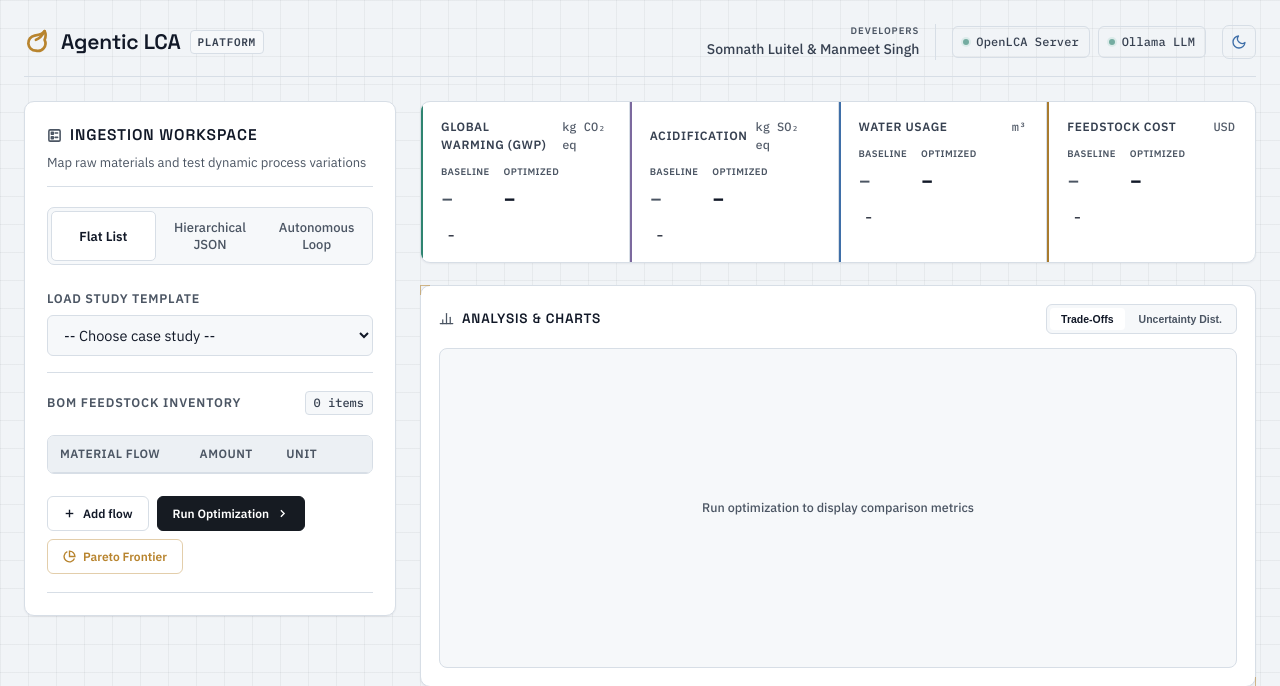
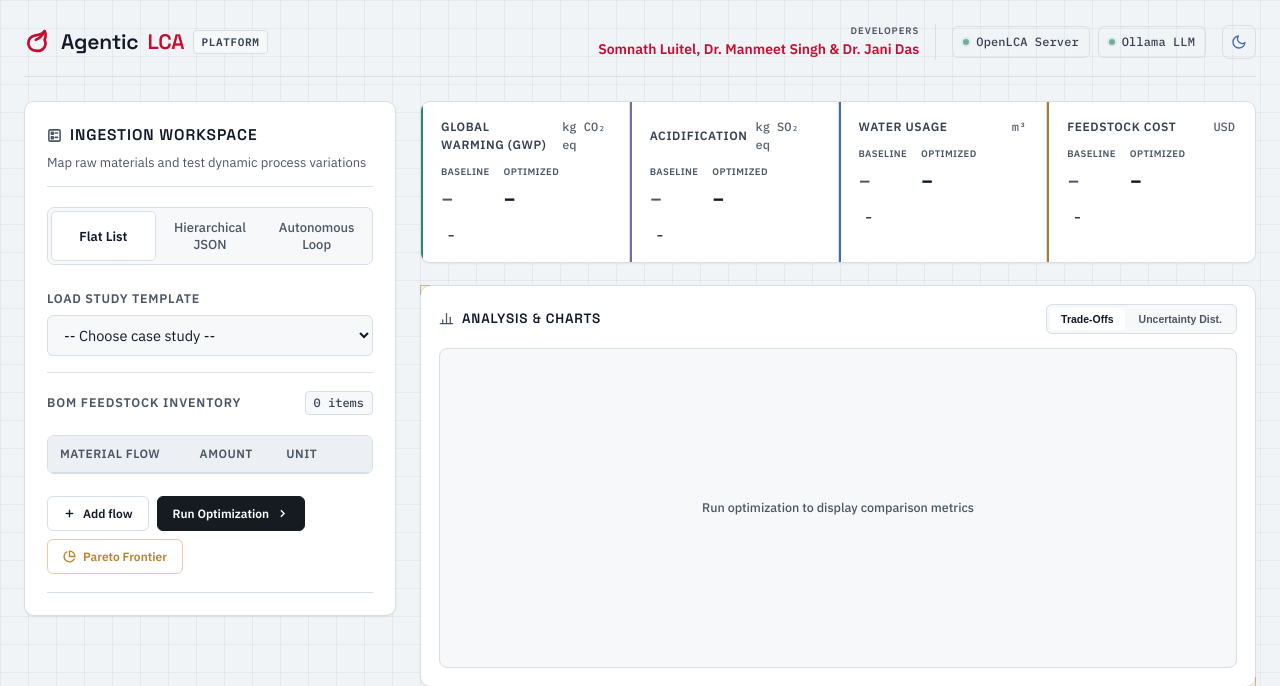
Before and after one commit to shreesomnath/ai_agentic_opencla, a Flask app: page / in a window 1280 px wide. Shown: the top 686 px of the page. Run offline with Flask 3, Linux system fonts and the light colour scheme; lists and menus that the app fills with data are empty.

Commit message:
style(ui): align top navigation header and credits to WKU Red branding

```diff
--- a/static/styles.css
+++ b/static/styles.css
@@ -173,7 +173,7 @@ textarea:focus-visible,
 .logo-svg {
     width: 26px;
     height: 26px;
-    color: var(--signal);
+    color: var(--wku-red);
 }
 
 .logo-area h1 {
@@ -184,6 +184,11 @@ textarea:focus-visible,
     display: flex;
     align-items: center;
     gap: 9px;
+    color: var(--text-primary);
+}
+
+.logo-highlight {
+    color: var(--wku-red);
 }
 
 .badge-tag {
@@ -224,8 +229,8 @@ textarea:focus-visible,
 
 .names {
     font-size: 14px;
-    font-weight: 500;
-    color: var(--text-secondary);
+    font-weight: 600;
+    color: var(--wku-red);
 }
 
 .server-status {
--- a/templates/index.html
+++ b/templates/index.html
@@ -18,13 +18,13 @@
                     <path d="M11 20A7 7 0 0 1 9.8 6.1C15.5 5 17 4.48 19 2c1 2 2 3.58 0 8a7 7 0 0 1-8 10Z"></path>
                     <path d="M19 2c-2.26 4.33-5.27 7.14-8 8"></path>
                 </svg>
-                <h1>Agentic LCA <span class="badge-tag">Platform</span></h1>
+                <h1>Agentic <span class="logo-highlight">LCA</span> <span class="badge-tag">Platform</span></h1>
             </div>
 
             <div class="header-right">
                 <div class="developer-credit">
                     <span class="credit-label">Developers</span>
-                    <span class="names">Somnath Luitel &amp; Manmeet Singh</span>
+                    <span class="names">Somnath Luitel, Dr. Manmeet Singh &amp; Dr. Jani Das</span>
                 </div>
 
                 <div class="server-status">
```
